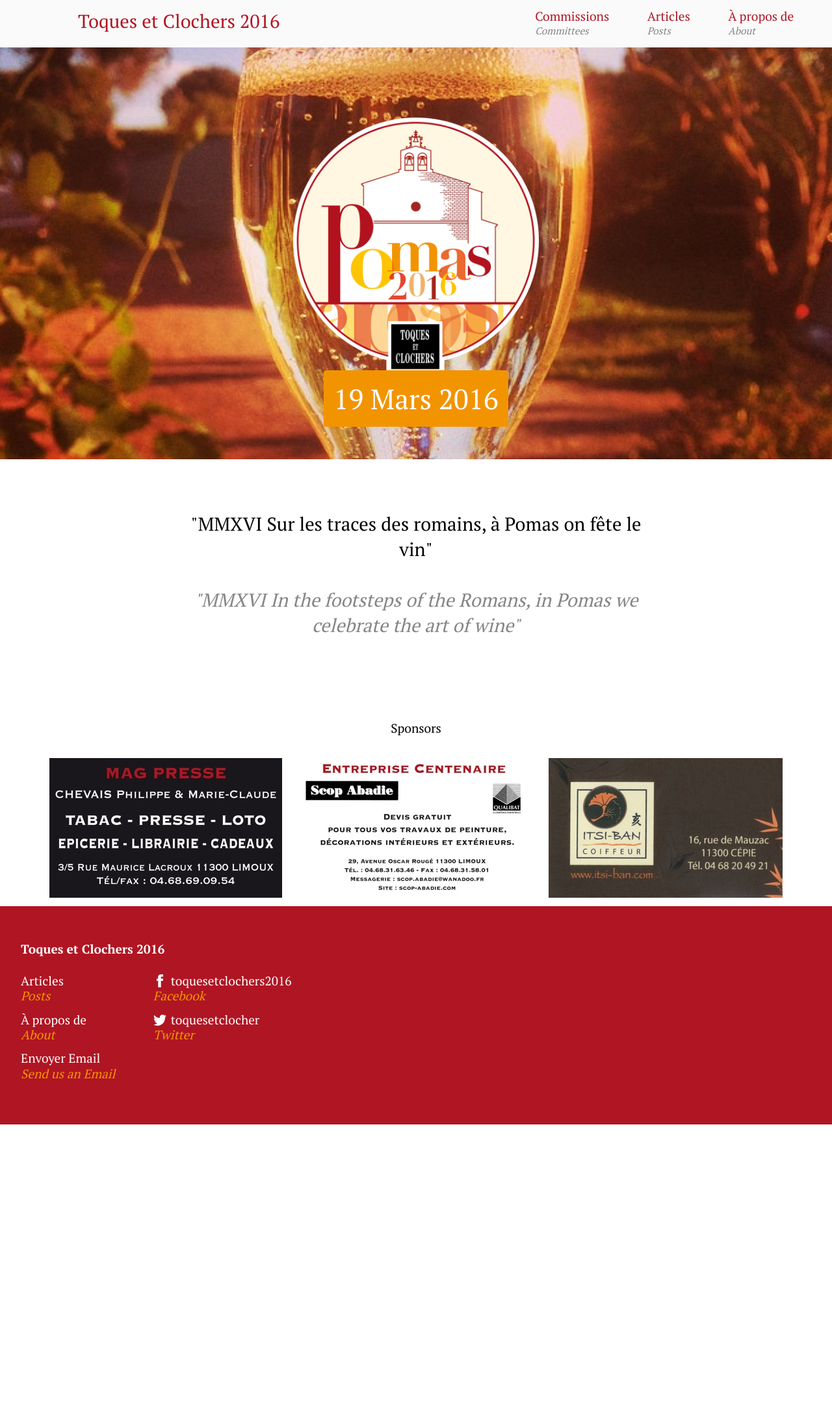
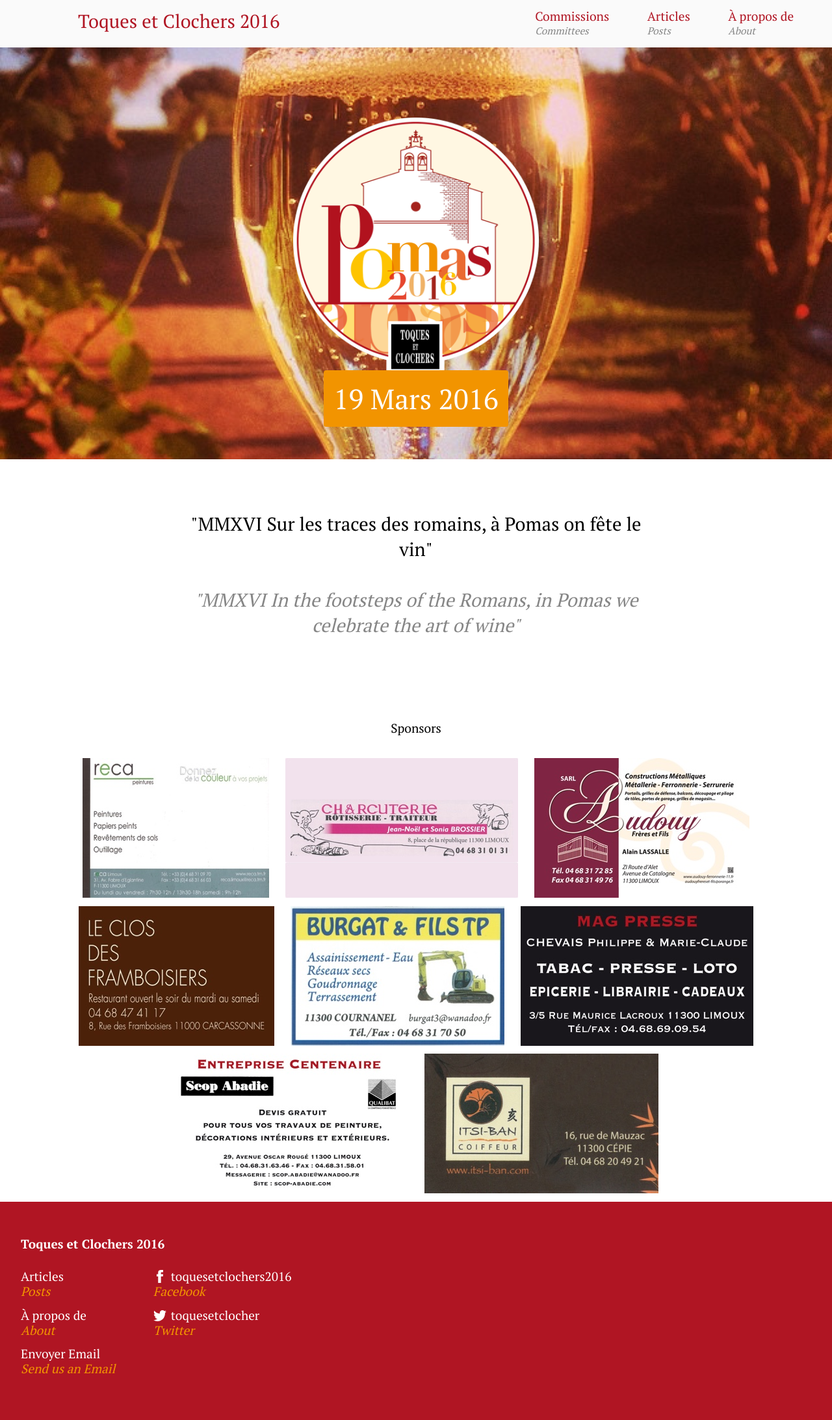
Before and after one commit to aeden/toquesetclochers2016, a Jekyll site: the page built from index.html, in a window 1280 px wide. Shown: the whole page at 65% size. Built offline with Jekyll 4.4.1, drawn with Linux system fonts in a browser that asks for light colours; Markdown is read by kramdown in place of the engine named in the settings; before the commit the page ends 1731 px from its top, so only the background shows below that.

Commit message:
Add new sponsors

```diff
--- a/index.html
+++ b/index.html
@@ -12,7 +12,21 @@
 </section>
 <section class="l-sponsors">
   <p>Sponsors</p>
-  <img class="sponsor" src="/assets/images/sponsors/magpresse.jpg" alt="Mag Presse" />
-  <a href="http://scop-abadie.com"><img class="sponsor" src="/assets/images/sponsors/scopabadie.jpg" alt="Scop Abadie" /></a>
-  <a href="http://www.itsi-ban.com"><img class="sponsor" src="/assets/images/sponsors/itsi-ban.jpg" alt="Itsi-Ban" /></a>
+
+  <div class="l-sponsor-set">
+    <img class="sponsor" src="/assets/images/sponsors/reca.jpg" alt="reca" />
+    <img class="sponsor" src="/assets/images/sponsors/brossier.jpg" alt="Jean-Noel et Sonia Brossier" />
+    <img class="sponsor" src="/assets/images/sponsors/audouy.jpg" alt="Audouy" />
+  </div>
+
+  <div class="l-sponsor-set">
+    <img class="sponsor" src="/assets/images/sponsors/clos-framboisiers.jpg" alt="Le Clos des Framboisiers" />
+    <img class="sponsor" src="/assets/images/sponsors/burgat.jpg" alt="Burgat & Fils" />
+    <img class="sponsor" src="/assets/images/sponsors/magpresse.jpg" alt="Mag Presse" />
+  </div>
+
+  <div class="l-sponsor-set">
+    <a href="http://scop-abadie.com"><img class="sponsor" src="/assets/images/sponsors/scopabadie.jpg" alt="Scop Abadie" /></a>
+    <a href="http://www.itsi-ban.com"><img class="sponsor" src="/assets/images/sponsors/itsi-ban.jpg" alt="Itsi-Ban" /></a>
+  </div>
 </section>
```
Also changed, not shown: assets/images/sponsors/audouy.jpg (added), assets/images/sponsors/brossier.jpg (added), assets/images/sponsors/burgat.jpg (added), assets/images/sponsors/clos-framboisiers.jpg (added), assets/images/sponsors/reca.jpg (added).
